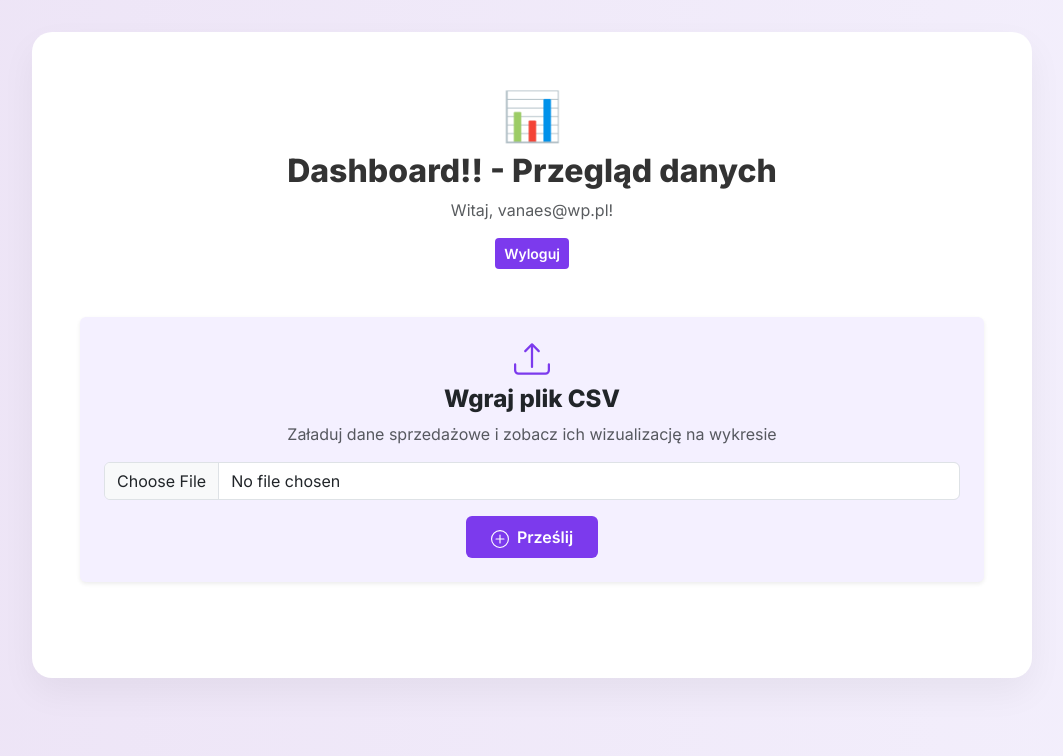
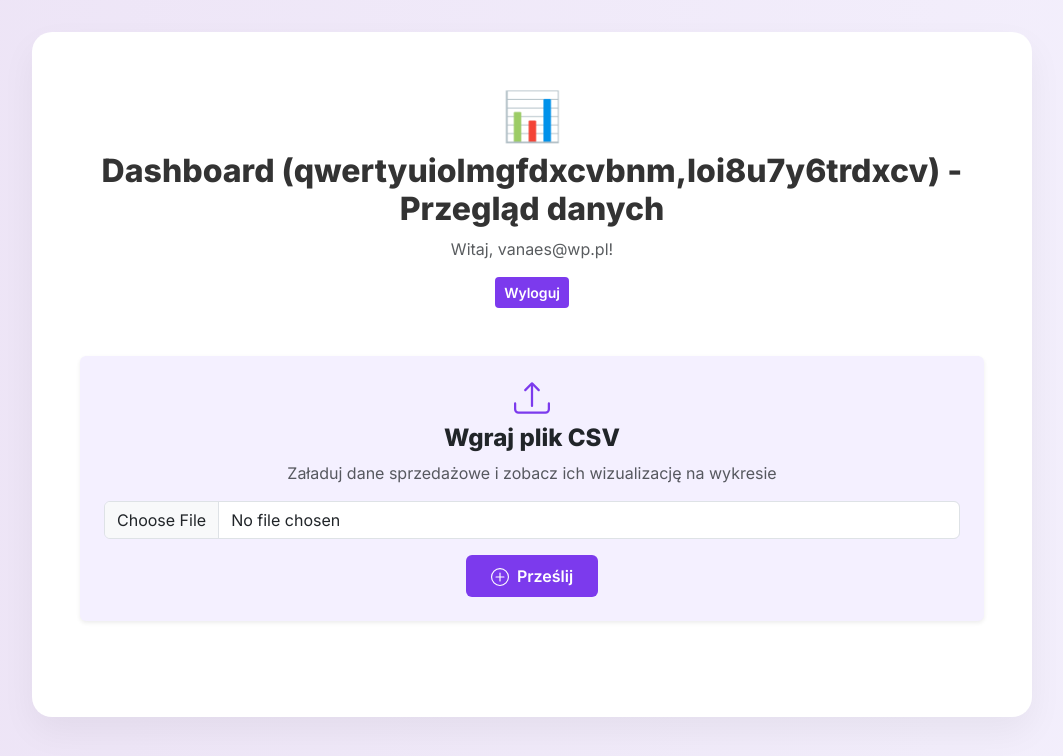
Before and after one commit to patrycjamilo1/business-monitor, a Django app: page /dashboard/ in a window 1280 px wide. Shown: the top 756 px of the page, without its empty margins (108-1171 px from the left). Run offline with Django 5.2, Linux system fonts and the light colour scheme; the first user in the database is signed in.

Commit message:
Update dashboard.html

```diff
--- a/dashboard/templates/dashboard/dashboard.html
+++ b/dashboard/templates/dashboard/dashboard.html
@@ -104,7 +104,10 @@
 
     <div class="text-center mb-4">
         <div class="header-icon">📊</div>
-        <h2>Dashboard!! - Przegląd danych</h2>
+
+
+
+        <h2>Dashboard (qwertyuiolmgfdxcvbnm,loi8u7y6trdxcv) - Przegląd danych</h2>
         <p class="text-muted">Witaj, {{ user.username }}!</p>
         <form action="{% url 'logout' %}" method="post" class="d-inline">
             {% csrf_token %}
```
